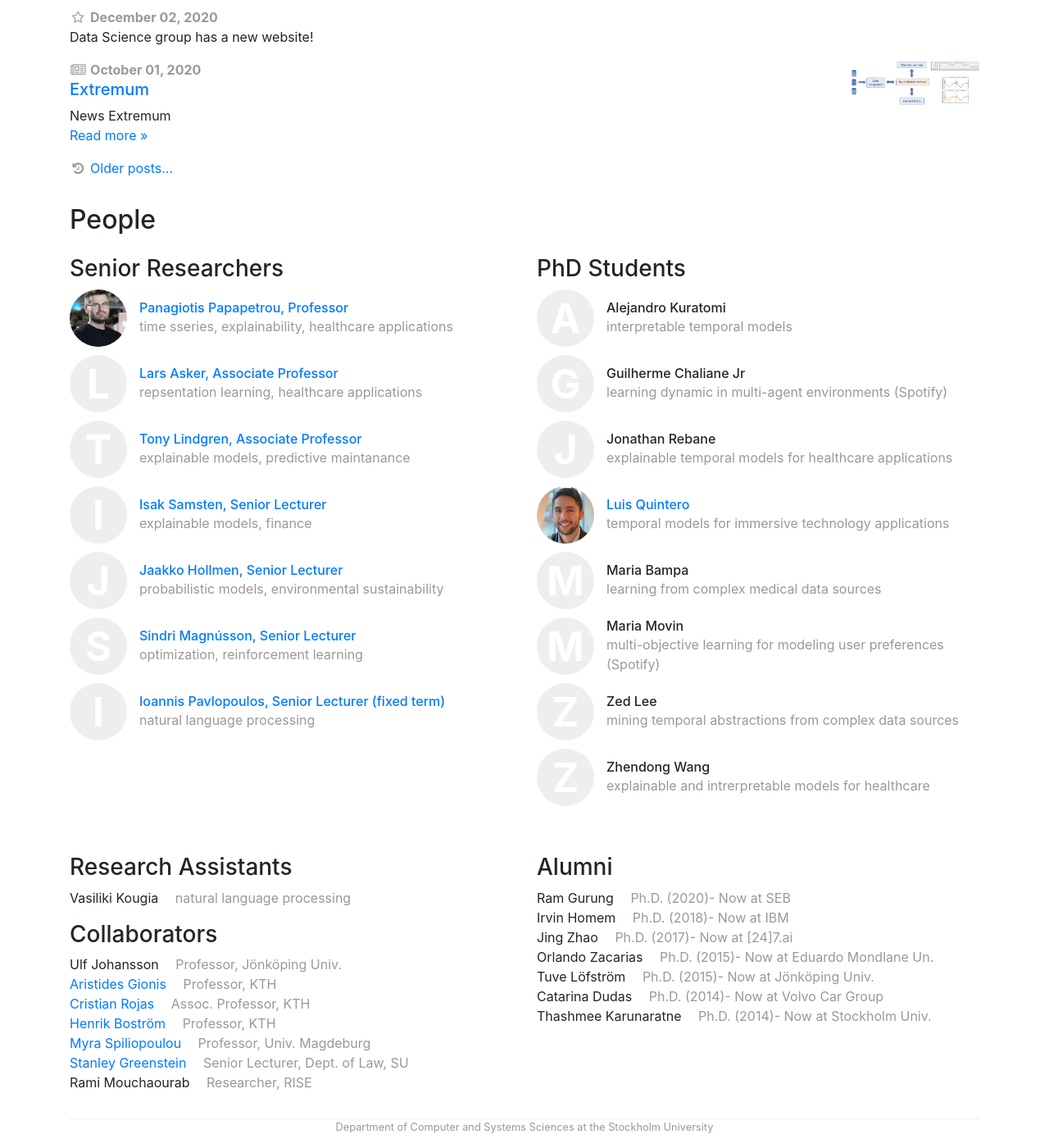
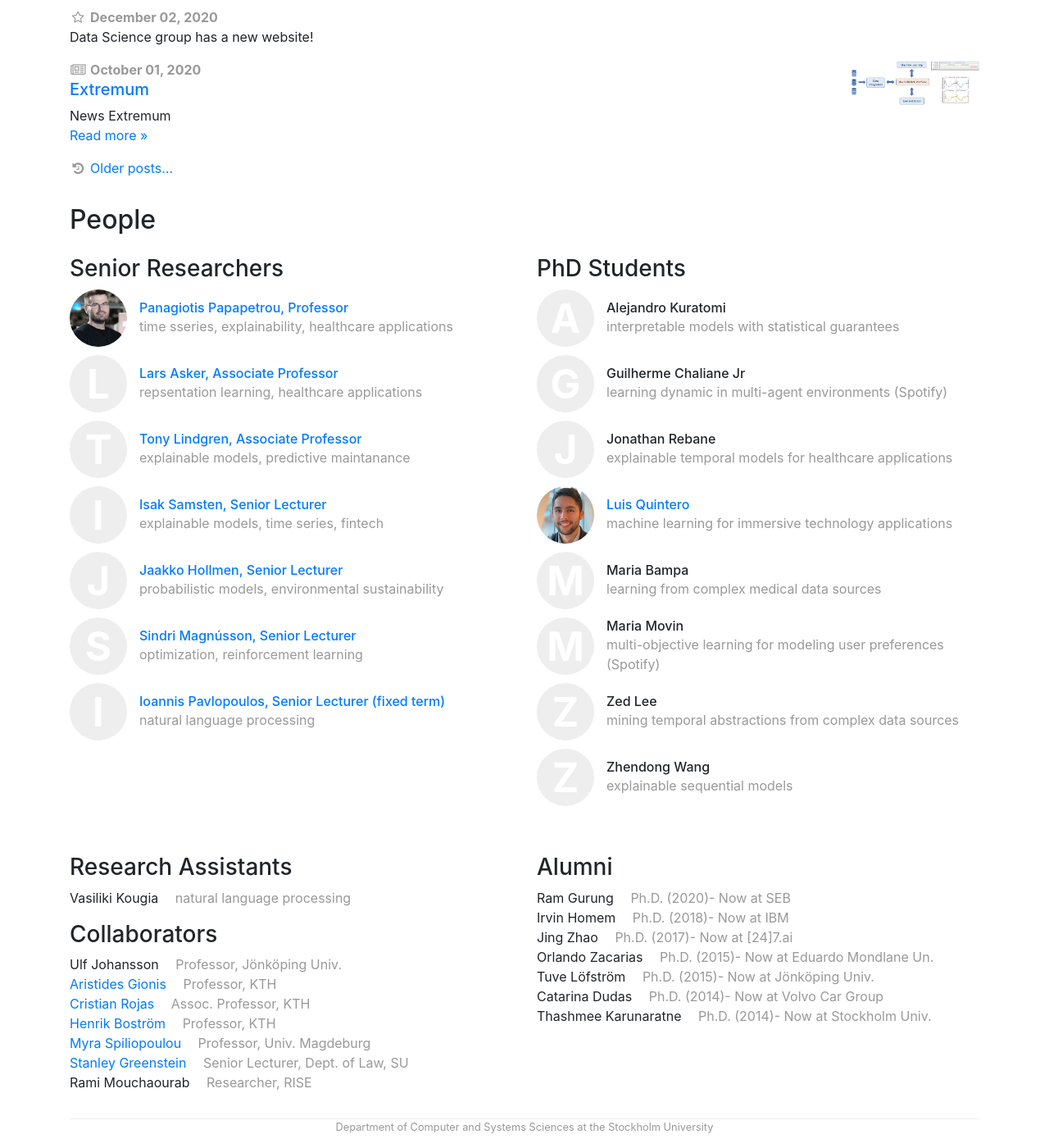
Before and after one commit to dsv-data-science/dsv-data-science.github.io, a Jekyll site: the page built from index.md, in a window 1280 px wide and 1400 px high, scrolled down 1548 px. Shown: the whole window at 82% size. Built offline with Jekyll 4.4.1, drawn with Linux system fonts in a browser that asks for light colours.

Commit message:
panos changes more

```diff
--- a/_data/people.yml
+++ b/_data/people.yml
@@ -24,7 +24,7 @@ Samsten:
     webpage: "https://people.dsv.su.se/~isak-kar/"
     github: isaksamsten
     role: faculty
-    bio: explainable models, finance
+    bio: explainable models, time series, fintech
 
 Hollmen:
     display_name: "Jaakko Hollmen, Senior Lecturer"
@@ -49,7 +49,7 @@ Pavlopoulos:
 Kuratomi:
     display_name: "Alejandro Kuratomi"
     role: phd
-    bio: interpretable temporal models
+    bio: interpretable models with statistical guarantees
 
 Chaliane:
     display_name: "Guilherme Chaliane Jr"
@@ -66,7 +66,7 @@ Quintero:
     role: phd
     webpage: "https://luiseduve.github.io/"
     image: /img/people/lq.jpg
-    bio: temporal models for immersive technology applications
+    bio: machine learning for immersive technology applications
 
 Bampa:
     display_name: "Maria Bampa"
@@ -86,7 +86,7 @@ Lee:
 Wang:
     display_name: "Zhendong Wang"
     role: phd
-    bio: explainable and intrerpretable models for healthcare
+    bio: explainable sequential models
 
 # RESEARCH ASSISTANTS (researcher)
 
```
